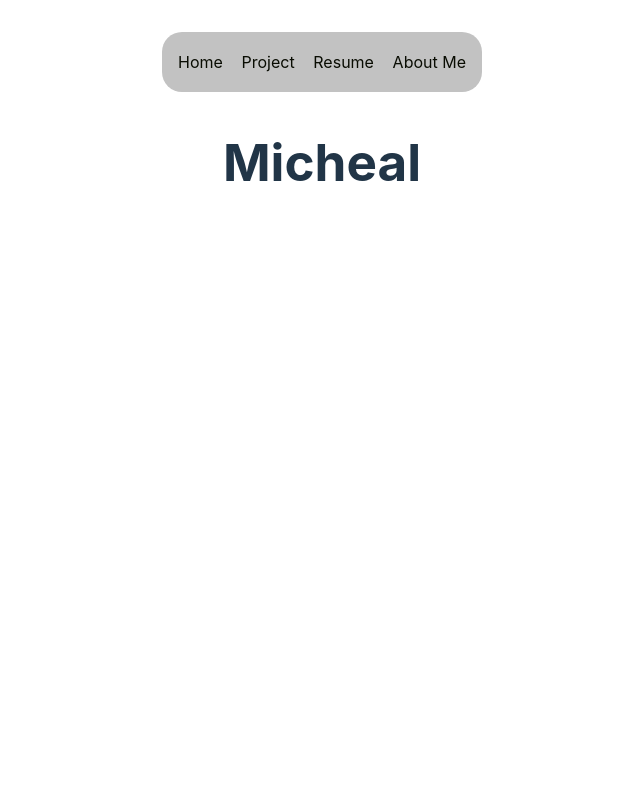
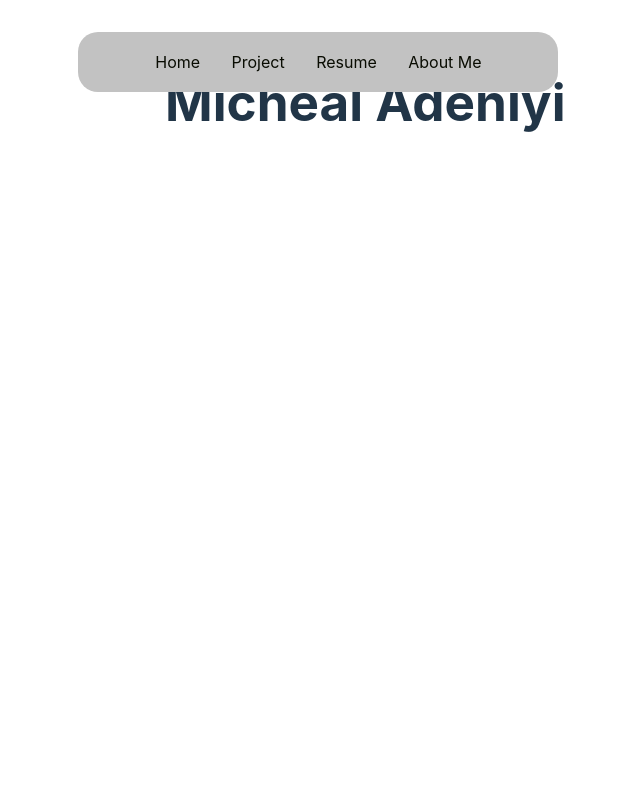
Before and after one commit to Cob007/myWebsite, a React (Vite) app: page / in a window 1280 px wide. Shown: the top 800 px of the page, without its empty margins (318-958 px from the left). Built offline with nearby package versions, Linux system fonts and the light colour scheme.

Commit message:
Header fixed to top update added

```diff
--- a/src/App.jsx
+++ b/src/App.jsx
@@ -5,6 +5,7 @@
 import { BrowserRouter, Route, Routes } from 'react-router-dom'
 import Header from './component/Header/Header'
 import Sample from './component/Sample/Sample'
+import Home from './page/Home/Home'
 
 function App() {
 
@@ -12,7 +13,8 @@
     <BrowserRouter>
       <Header />
       <Routes>
-        <Route path='/' element={<Sample/>}  />
+        <Route path='/' element={<Home/>}  />
+        <Route path='/about' element={<Sample/>}/>
       </Routes>
     </BrowserRouter>
   )
--- a/src/component/Header/Header.scss
+++ b/src/component/Header/Header.scss
@@ -4,10 +4,11 @@
 
 .header {
     border-radius: 20px;
-    width: 40vh;
+    width: 60vh;
     height: 60px;
     background-color: $secondary-silver;
-    position: relative;
+    position: fixed;
+
 
 
     &__list {
@@ -21,7 +22,7 @@
         padding: 0;
         justify-content: space-between;
         align-items: center;
-        padding: 0 16px;
+        padding: 0 16%;
         box-sizing: border-box;
     }
 
--- /dev/null
+++ b/src/page/Home/Home.jsx
@@ -0,0 +1,18 @@
+import "./Home.scss";
+
+const Home = () => {
+  return (
+    <>
+      <section>
+        <p>My name is</p>
+        <h1>Micheal Adeniyi</h1>
+      </section>
+      <section>
+        <p>My name is</p>
+        <h1>Micheal Adeniyi</h1>
+      </section>
+    </>
+  );
+};
+
+export default Home;
--- /dev/null
+++ b/src/page/Home/Home.scss
@@ -0,0 +1,7 @@
+@import '../../styles/partials/mixins';
+@import '../../styles/partials/variable';
+@import '../../styles/partials/typograpgy';
+
+section {
+    height: 100vh;
+}
```
